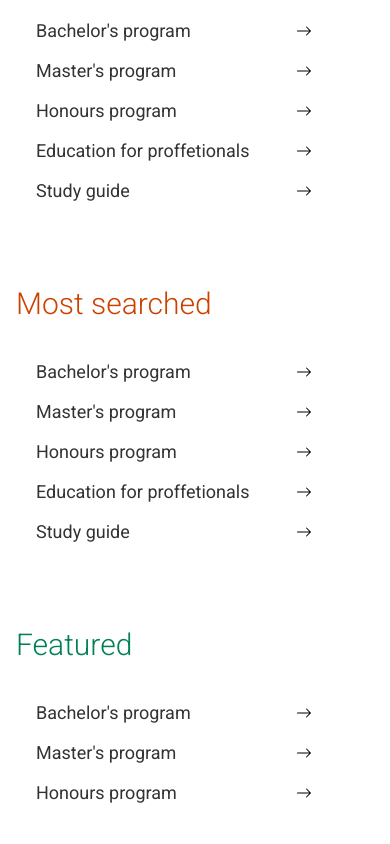
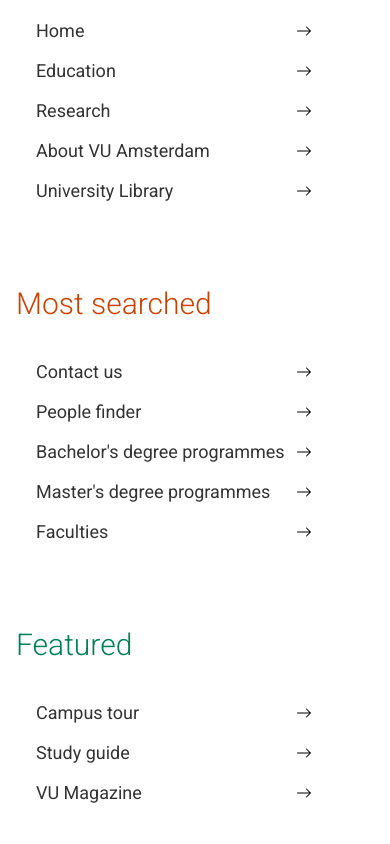
Before and after one commit to ishoborabyose/vrije-university, a Next.js app: page / in a window 390 px wide. Shown: the part 5740-6584 px from the top of the page. Built offline with nearby package versions, Linux system fonts and the light colour scheme.

Commit message:
Fix: Fixing mobile

```diff
--- a/components/Menu.jsx
+++ b/components/Menu.jsx
@@ -17,11 +17,11 @@
               {[
                 {
                   title: "Education",
-                  description1: "Bachelor's program",
-                  description2: "Master's program",
-                  description3: "Honours program",
-                  description4: "Education for proffetionals",
-                  description5: "Study guide",
+                  description1: "Home",
+                  description2: "Education",
+                  description3: "Research",
+                  description4: "About VU Amsterdam",
+                  description5: "University Library",
                 },
               ].map((item) => {
                 return (
@@ -70,11 +70,11 @@
               {[
                 {
                   title: "Education",
-                  description1: "Bachelor's program",
-                  description2: "Master's program",
-                  description3: "Honours program",
-                  description4: "Education for proffetionals",
-                  description5: "Study guide",
+                  description1: "Contact us",
+                  description2: "People finder",
+                  description3: " Bachelor's degree programmes",
+                  description4: "Master's degree programmes",
+                  description5: " Faculties",
                 },
               ].map((item) => {
                 return (
@@ -123,11 +123,11 @@
               {[
                 {
                   title: "Education",
-                  description1: "Bachelor's program",
-                  description2: "Master's program",
-                  description3: "Honours program",
-                  description4: "Education for proffetionals",
-                  description5: "Study guide",
+                  description1: "Campus tour",
+                  description2: "Study guide",
+                  description3: "VU Magazine",
+                  description4: "About VU Amsterdam",
+                  description5: "University Library",
                 },
               ].map((item) => {
                 return (
```
